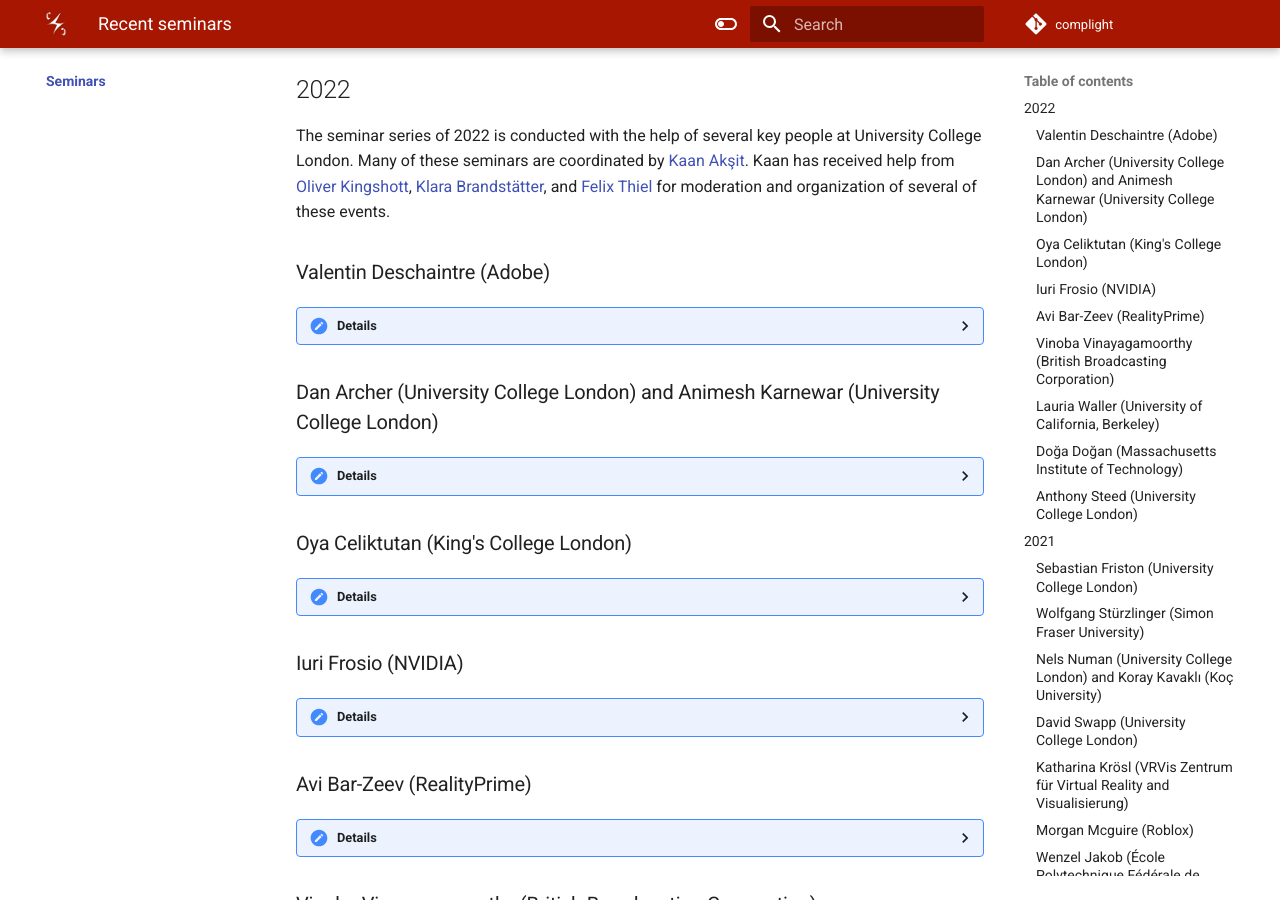
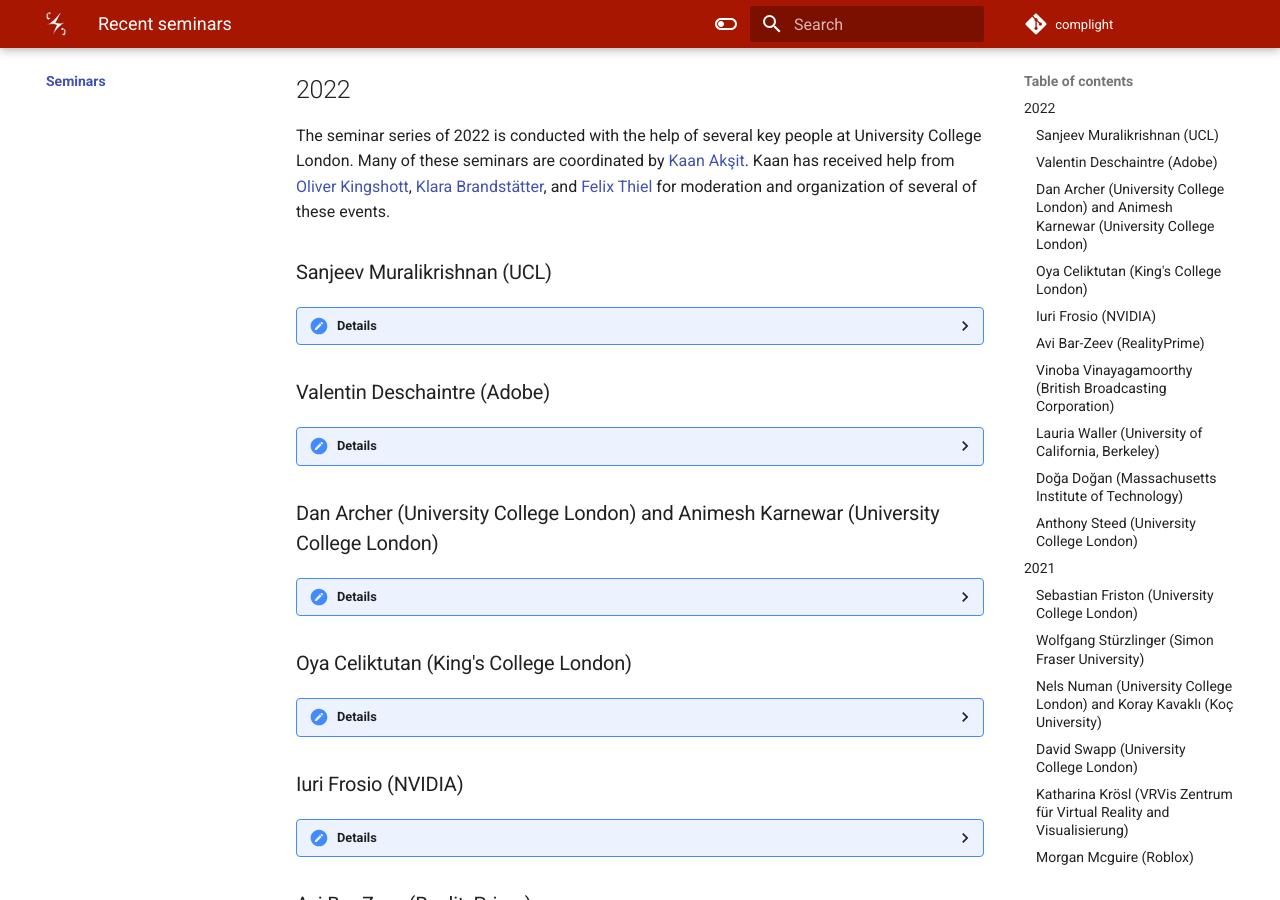
Before and after one commit to complight/complight.github.io, an MkDocs documentation site: the page built from docs/seminars/index.md, in a window 1280 px wide and 900 px high, scrolled down 469 px. Built offline with MkDocs 1.6.1 and Material for MkDocs 9.7.7, drawn with Linux system fonts in a browser that asks for light colours.

Commit message:
Updating seminars page.

```diff
--- a/docs/seminars/index.md
+++ b/docs/seminars/index.md
@@ -10,6 +10,18 @@ Overall, seminars are a blend of internal and external presenters.
 The seminar series of 2022 is conducted with the help of several key people at University College London.
 Many of these seminars are coordinated by [Kaan Akşit](https://kaanaksit.com).
 Kaan has received help from [Oliver Kingshott](http://oliver.kingshott.com/), [Klara Brandstätter](https://www.linkedin.com/in/klara-brandst%C3%A4tter-79b72820b?lipi=urn%3Ali%3Apage%3Ad_flagship3_profile_view_base_contact_details%3BxbCdu1E4RmWqTPAsdCipMw%3D%3D), and [Felix Thiel](https://www.linkedin.com/in/felix-thiel-97a22215a?lipi=urn%3Ali%3Apage%3Ad_flagship3_profile_view_base_contact_details%3BGgHpsDNOTWeGPFWcUC5M6A%3D%3D) for moderation and organization of several of these events.
+
+
+### Sanjeev Muralikrishnan (UCL)
+??? Details
+    **Date:**
+    27th April 2022
+
+    **Presenter:** Sanjeev Muralikrishnan, PhD student at UCL
+
+    **Title:** GLASS: Geometric Latent Augmentation For Shape Spaces
+
+    **Watch:** [Recording (Password protected)](https://liveuclac-my.sharepoint.com/:v:/g/personal/ucackak_ucl_ac_uk/EYzPFm66WUpDohxIv8ivlMcB4qVUXT3dDKIHe892e7ViJw?e=pGZlw4)
 
 
 ### Valentin Deschaintre (Adobe)
```
